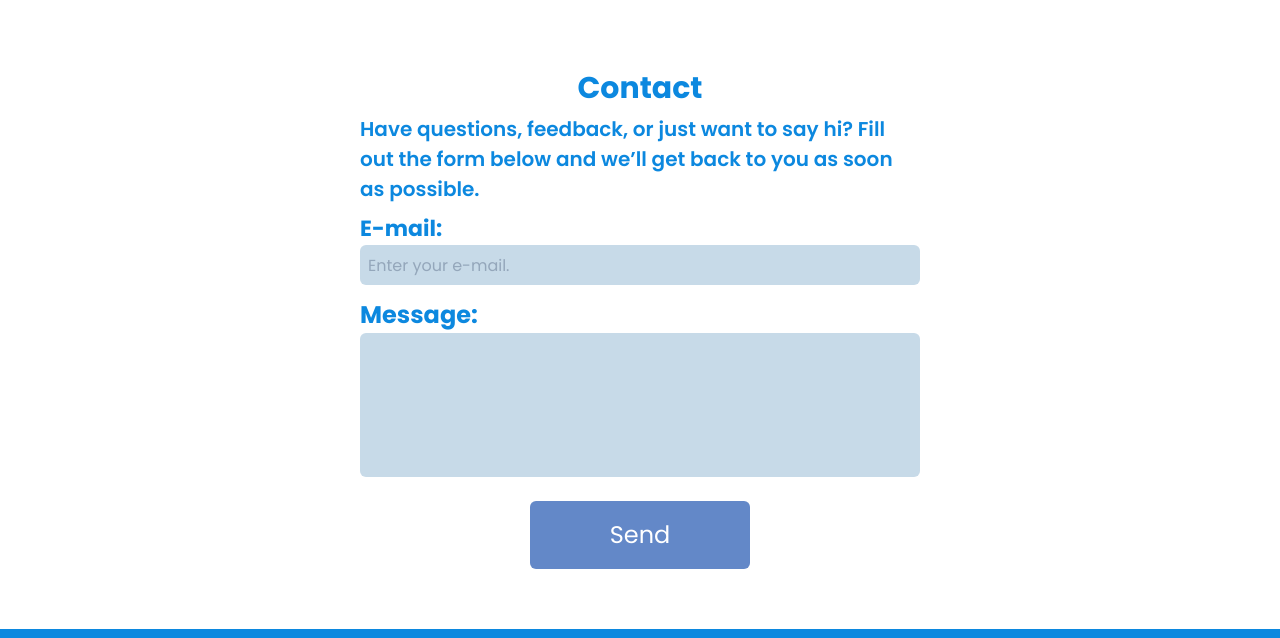
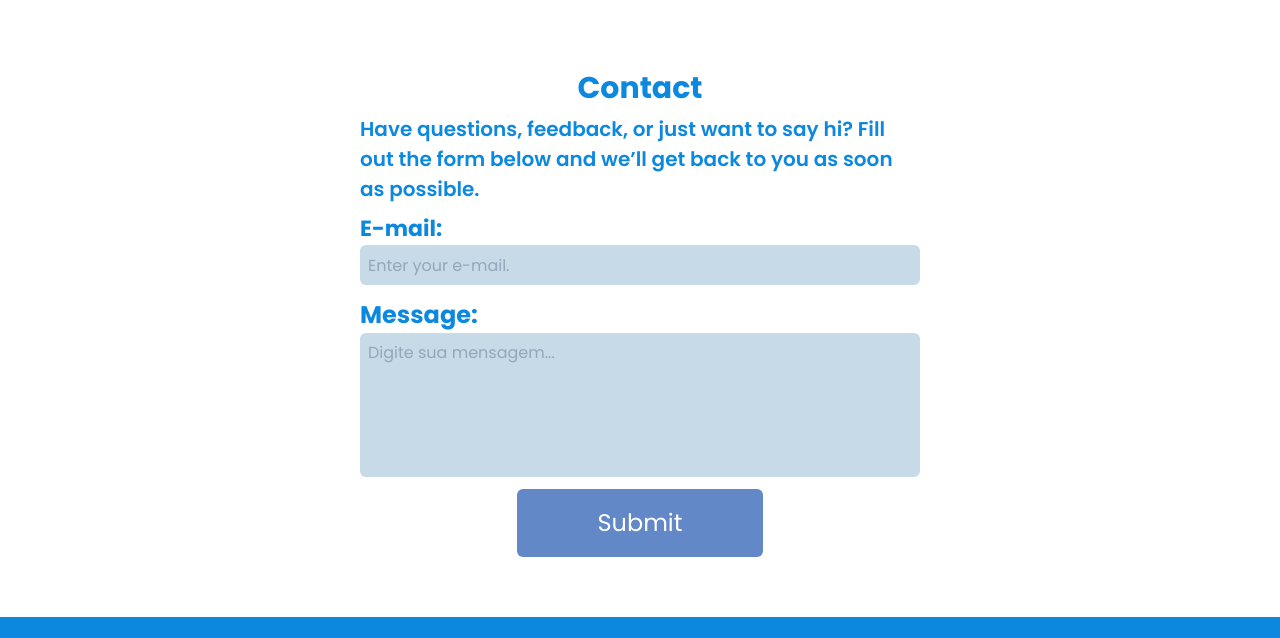
Before and after one commit to gabrielVolponi/code-drill, a website: page index.html in a window 1280 px wide. Shown: the part 2410-3048 px from the top of the page. Drawn offline with nearby package versions, Linux system fonts and the light colour scheme.

Commit message:
Funcionalidade inicial do formulário

```diff
--- a/index.html
+++ b/index.html
@@ -201,24 +201,26 @@
                     Have questions, feedback, or just want to say hi?
                     Fill out the form below and we’ll get back to you as soon as possible.</p>
             </div>
-            <div id="form" class="flex flex-col justify-center items-center gap-3">
-                <div id="fieldInput" class="flex flex-col">
-                    <label class="text-[#0C88DF] font-bold lg:text-[22px] 2xl:text-[24px]" for="Email">E-mail:</label>
+            <form action="https://formsubmit.co/nicolaszielasko@gmail.com" method="POST" class="flex flex-col justify-center items-center gap-3">
+                <input type="hidden" name="_captcha" value="false">
+
+                <div class="flex flex-col">
+                    <label class="text-[#0C88DF] font-bold lg:text-[22px] 2xl:text-[24px]" for="email">E-mail:</label>
                     <input
-                        class="bg-[#c7dae8] w-85 rounded-md lg:w-140 lg:h-10  2xl:w-165 2xl:h-12 text-slate-500 md:w-100 md:h-8 px-2"
-                        type="email" placeholder="Enter your e-mail.">
+                        class="bg-[#c7dae8] w-85 rounded-md lg:w-140 lg:h-10 2xl:w-165 2xl:h-12 text-slate-500 md:w-100 md:h-8 px-2"
+                        type="email" name="email" placeholder="Enter your e-mail." required>
                 </div>
-                <div id="fieldInput" class="flex flex-col ">
-                    <label class="text-[#0C88DF] font-bold lg:text-[22px] xl:text-[24px]" for="Email">Message:</label>
-                    <input
-                        class="bg-[#c7dae8] w-85 h-36 rounded-md lg:w-140 text-start 2xl:w-165  text-slate-500  md:w-100"
-                        type="text">
+
+                <div class="flex flex-col">
+                    <label class="text-[#0C88DF] font-bold lg:text-[22px] xl:text-[24px]" for="message">Message:</label>
+                    <textarea
+                        class="bg-[#c7dae8] w-85 h-36 rounded-md lg:w-140 2xl:w-165 text-slate-500 md:w-100 p-2 resize-none"
+                        name="message" placeholder="Digite sua mensagem..." required></textarea>
                 </div>
-            </div>
-            <div class="flex justify-center item mt-6">
-                <input class="bg-[#6388c8] text-white px-14 py-2 rounded-md lg:px-20 lg:py-4 lg:text-[24px] "
-                    type="submit" value="Send">
-            </div>
+
+                <button type="submit" class="bg-[#6388c8] text-white px-14 py-2 rounded-md lg:px-20 lg:py-4 lg:text-[24px] cursor-pointer">Submit</button>
+            </form>
+
 
 
         </section>
```
